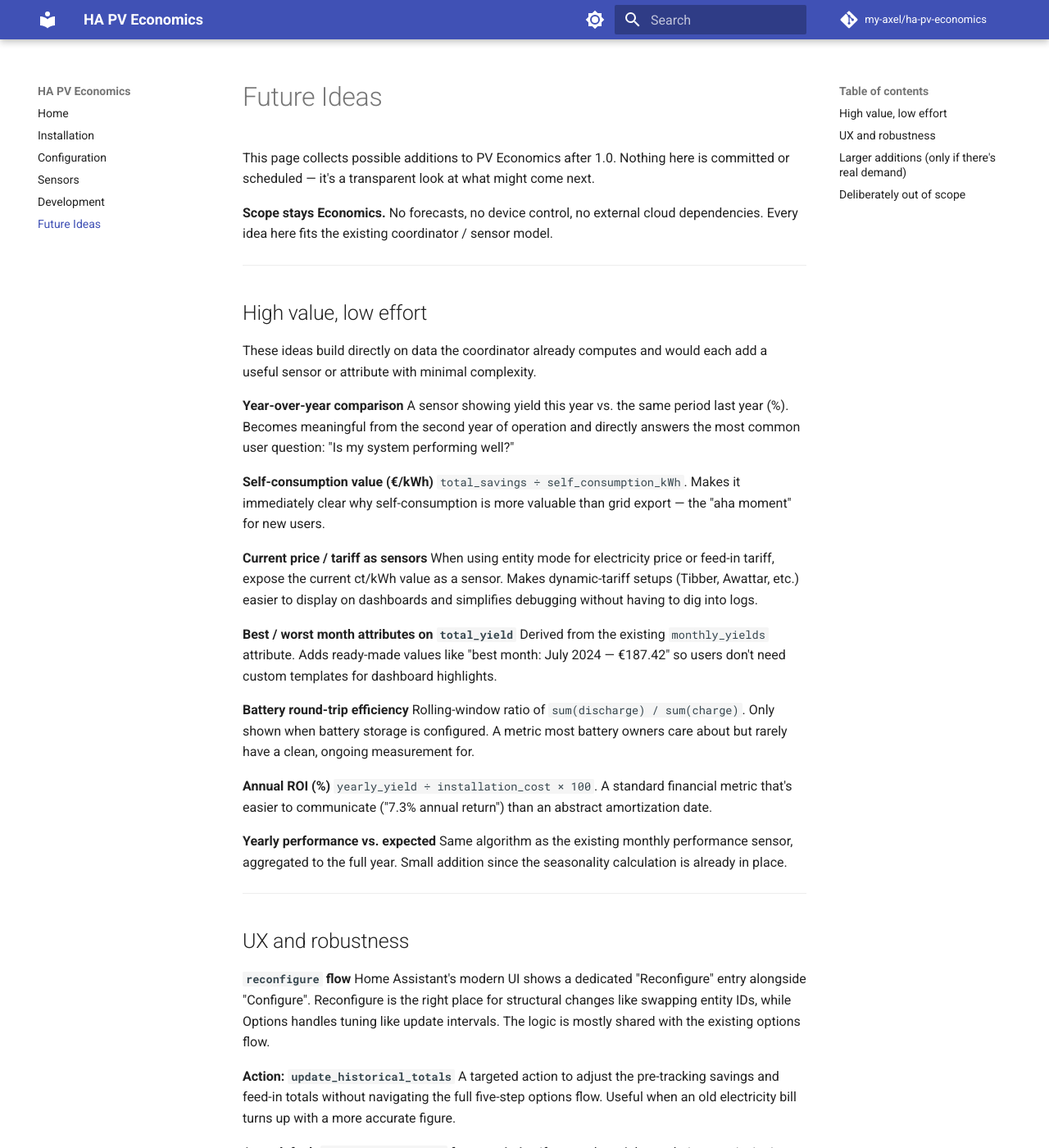
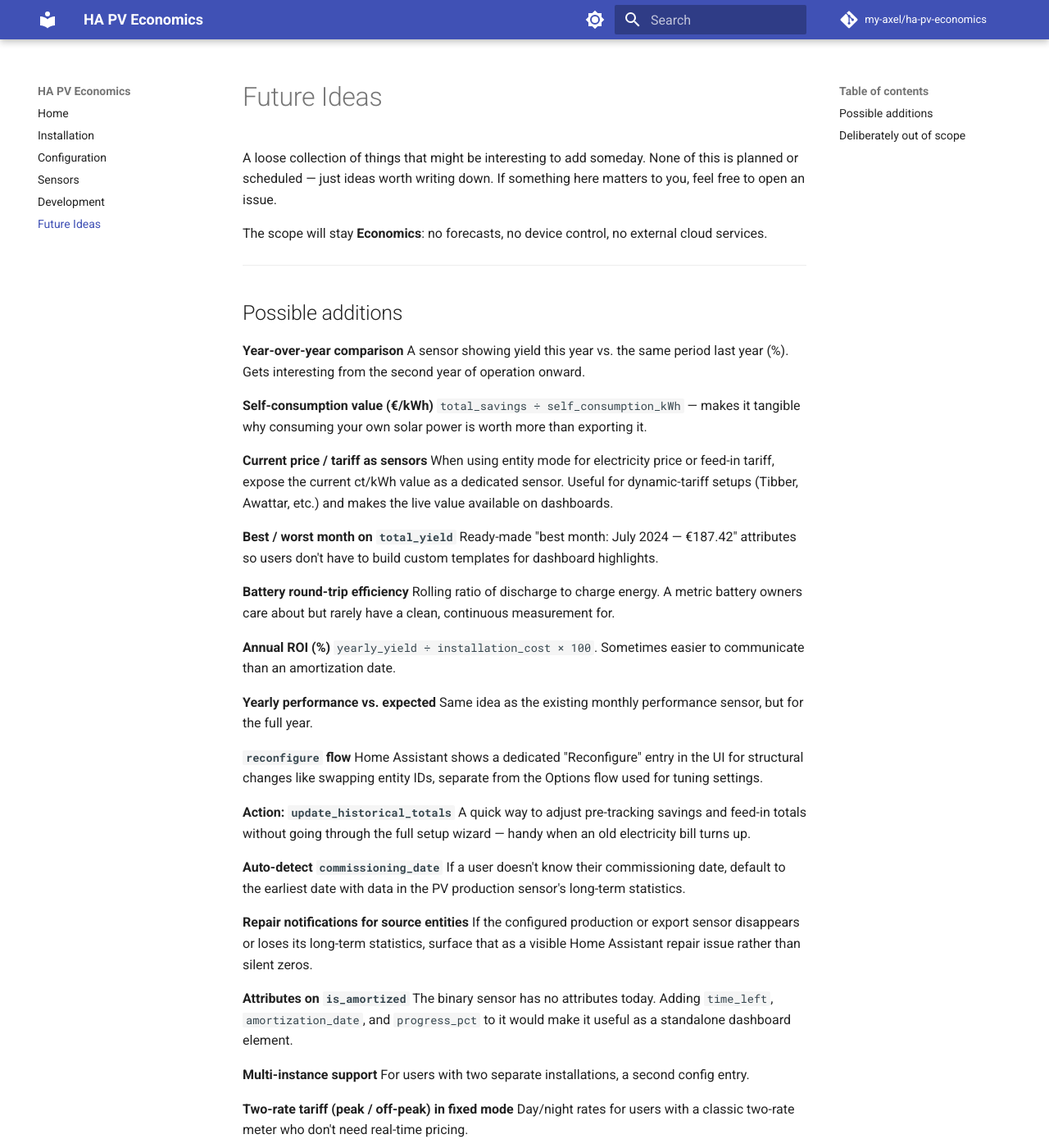
Before and after one commit to my-axel/ha-pv-economics, an MkDocs documentation site: the page built from docs/future-ideas.md, in a window 1280 px wide and 1400 px high. Shown: the whole window at 82% size. Built offline with MkDocs 1.6.1 and Material for MkDocs 9.7.7, drawn with Linux system fonts in a browser that asks for light colours; comment, search, counter and statistics services are not loaded; some of the changed text lies outside the part shown.

Commit message:
docs: rewrite future ideas as casual idea collection, not roadmap

```diff
--- a/docs/future-ideas.md
+++ b/docs/future-ideas.md
@@ -1,76 +1,64 @@
 # Future Ideas
 
-This page collects possible additions to PV Economics after 1.0. Nothing here is committed or scheduled — it's a transparent look at what might come next.
+A loose collection of things that might be interesting to add someday. None of this is planned or scheduled — just ideas worth writing down. If something here matters to you, feel free to open an issue.
 
-**Scope stays Economics.** No forecasts, no device control, no external cloud dependencies. Every idea here fits the existing coordinator / sensor model.
+The scope will stay **Economics**: no forecasts, no device control, no external cloud services.
 
 ---
 
-## High value, low effort
-
-These ideas build directly on data the coordinator already computes and would each add a useful sensor or attribute with minimal complexity.
+## Possible additions
 
 **Year-over-year comparison**
-A sensor showing yield this year vs. the same period last year (%). Becomes meaningful from the second year of operation and directly answers the most common user question: "Is my system performing well?"
+A sensor showing yield this year vs. the same period last year (%). Gets interesting from the second year of operation onward.
 
 **Self-consumption value (€/kWh)**
-`total_savings ÷ self_consumption_kWh`. Makes it immediately clear why self-consumption is more valuable than grid export — the "aha moment" for new users.
+`total_savings ÷ self_consumption_kWh` — makes it tangible why consuming your own solar power is worth more than exporting it.
 
 **Current price / tariff as sensors**
-When using entity mode for electricity price or feed-in tariff, expose the current ct/kWh value as a sensor. Makes dynamic-tariff setups (Tibber, Awattar, etc.) easier to display on dashboards and simplifies debugging without having to dig into logs.
+When using entity mode for electricity price or feed-in tariff, expose the current ct/kWh value as a dedicated sensor. Useful for dynamic-tariff setups (Tibber, Awattar, etc.) and makes the live value available on dashboards.
 
-**Best / worst month attributes on `total_yield`**
-Derived from the existing `monthly_yields` attribute. Adds ready-made values like "best month: July 2024 — €187.42" so users don't need custom templates for dashboard highlights.
+**Best / worst month on `total_yield`**
+Ready-made "best month: July 2024 — €187.42" attributes so users don't have to build custom templates for dashboard highlights.
 
 **Battery round-trip efficiency**
-Rolling-window ratio of `sum(discharge) / sum(charge)`. Only shown when battery storage is configured. A metric most battery owners care about but rarely have a clean, ongoing measurement for.
+Rolling ratio of discharge to charge energy. A metric battery owners care about but rarely have a clean, continuous measurement for.
 
 **Annual ROI (%)**
-`yearly_yield ÷ installation_cost × 100`. A standard financial metric that's easier to communicate ("7.3% annual return") than an abstract amortization date.
+`yearly_yield ÷ installation_cost × 100`. Sometimes easier to communicate than an amortization date.
 
 **Yearly performance vs. expected**
-Same algorithm as the existing monthly performance sensor, aggregated to the full year. Small addition since the seasonality calculation is already in place.
-
----
-
-## UX and robustness
+Same idea as the existing monthly performance sensor, but for the full year.
 
 **`reconfigure` flow**
-Home Assistant's modern UI shows a dedicated "Reconfigure" entry alongside "Configure". Reconfigure is the right place for structural changes like swapping entity IDs, while Options handles tuning like update intervals. The logic is mostly shared with the existing options flow.
+Home Assistant shows a dedicated "Reconfigure" entry in the UI for structural changes like swapping entity IDs, separate from the Options flow used for tuning settings.
 
 **Action: `update_historical_totals`**
-A targeted action to adjust the pre-tracking savings and feed-in totals without navigating the full five-step options flow. Useful when an old electricity bill turns up with a more accurate figure.
+A quick way to adjust pre-tracking savings and feed-in totals without going through the full setup wizard — handy when an old electricity bill turns up.
 
-**Auto-default `commissioning_date` from statistics**
-If a user doesn't know their commissioning date during setup, default to the earliest date with data in the PV production entity's long-term statistics. Reduces setup friction for existing installations.
+**Auto-detect `commissioning_date`**
+If a user doesn't know their commissioning date, default to the earliest date with data in the PV production sensor's long-term statistics.
 
-**Repair issues for source entities**
-Currently `repairs.py` raises a visible repair issue when price/tariff statistics are missing. The same pattern applied to `pv_production_entity` and `grid_export_entity`: if they lose their long-term statistics or are deleted, the user sees a repair notification instead of silent zeros.
+**Repair notifications for source entities**
+If the configured production or export sensor disappears or loses its long-term statistics, surface that as a visible Home Assistant repair issue rather than silent zeros.
 
 **Attributes on `is_amortized`**
-The binary sensor currently has no attributes. Mirroring `time_left`, `amortization_date`, and `progress_pct` onto it would make it self-contained as a single dashboard entity.
-
----
-
-## Larger additions (only if there's real demand)
-
-These are useful but touch the data model more deeply. Worth doing only if users actually ask for them.
+The binary sensor has no attributes today. Adding `time_left`, `amortization_date`, and `progress_pct` to it would make it useful as a standalone dashboard element.
 
 **Multi-instance support**
-Today the integration blocks a second config entry. For users with two installations (e.g. home + holiday house) this would be valuable. Requires changing the unique-ID strategy and writing a migration for existing entries.
+For users with two separate installations, a second config entry.
 
 **Two-rate tariff (peak / off-peak) in fixed mode**
-Day/night rates or simple EV charging tariffs. Targeted at users with a classic two-rate electricity meter who don't need (or want) dynamic entity-based pricing. Users with real-time pricing already use entity mode.
+Day/night rates for users with a classic two-rate meter who don't need real-time pricing.
 
 **Multiple investment tranches with dates**
-Battery added later, module expansion — today only a single total investment amount is supported. A list of `(amount, date)` tranches would make amortization tracking more honest for upgraded systems. Touches `calculate_amortization_date` and needs documentation.
+For systems that were extended later (battery added, more panels) — a list of investments with dates rather than a single total amount.
 
 ---
 
 ## Deliberately out of scope
 
 - **PV forecasts, degradation tracking, load control** — outside the economics focus
-- **CSV / Excel export** — Home Assistant's built-in statistics cards and recorder backups already cover this
-- **Gamification** (trees planted, CO₂ offset badges) — not the target audience
-- **Loan / interest modelling in net yield** — would turn a lightweight integration into a financial planning app
+- **CSV / Excel export** — Home Assistant's built-in statistics and recorder already cover this
+- **Gamification** (trees planted, offset badges) — not the target audience
+- **Loan / interest modelling** — would turn a lightweight integration into a financial planning tool
 - **`pv_economics.recalculate` action** — `homeassistant.update_entity` already does this
```
